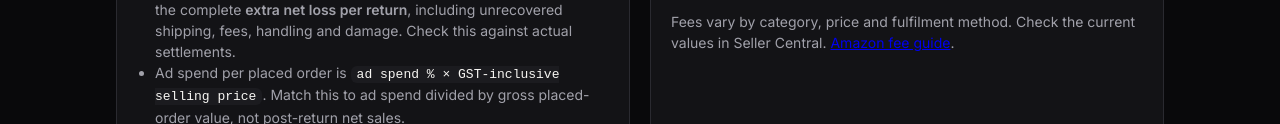
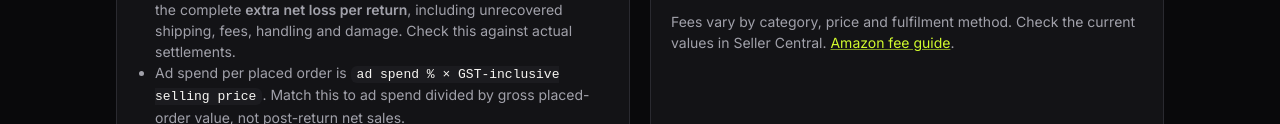
Before and after one commit to GrowthRocketind/amazon-profit-calculator, a plain HTML site: page index.html in a window 1280 px wide. Shown: the part 1646-1770 px from the top of the page. Drawn offline with Linux system fonts and the light colour scheme.

Commit message:
Keep calculator resource links in brand green

```diff
--- a/index.html
+++ b/index.html
@@ -157,6 +157,7 @@
   @media (max-width: 820px) { .explain { grid-template-columns: minmax(0, 1fr); } }
   .explain h2 { font-size: 20px; margin-bottom: 10px; }
   .explain p, .explain li { color: var(--muted); font-size: 14px; }
+  .explain a { color: var(--accent); text-decoration-color: rgba(210, 251, 45, .55); }
   .explain ul { padding-left: 18px; margin: 0; }
   .explain code { background: var(--surface-2); padding: 1px 6px; border-radius: 6px; color: var(--text); font-size: 13px; }
   footer { margin-top: 24px; color: #71717a; font-size: 12.5px; }
```
